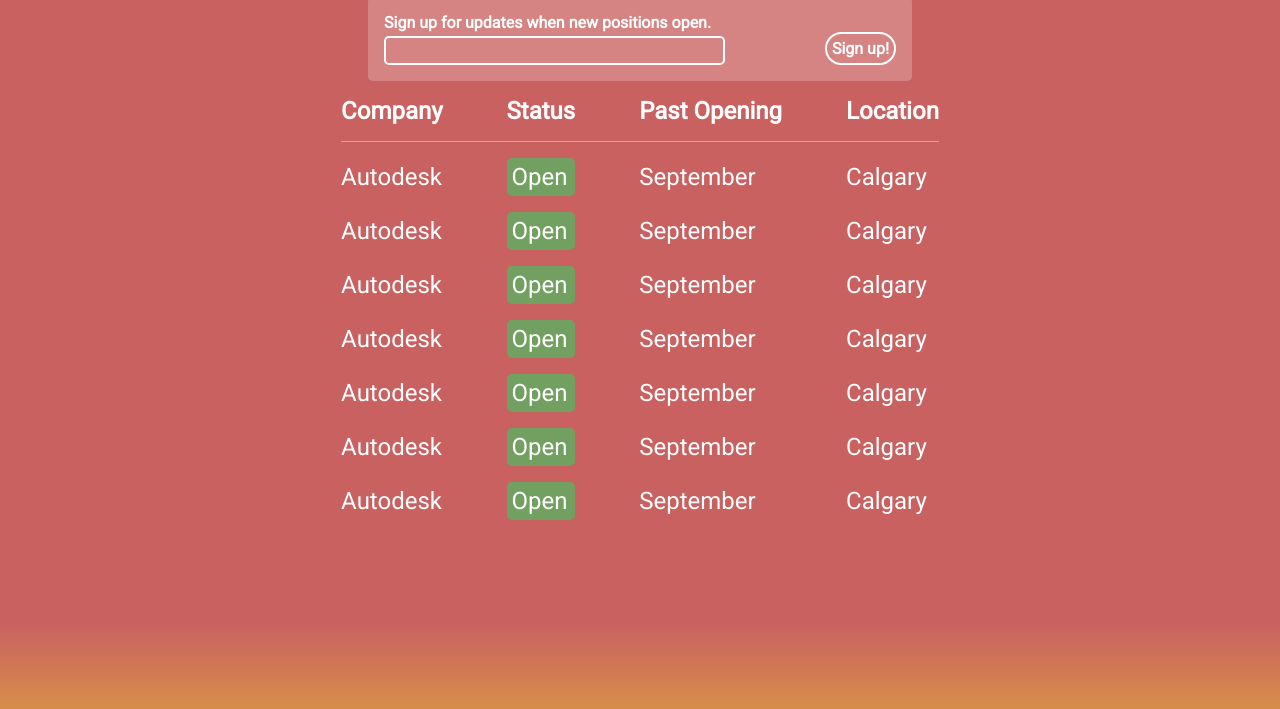
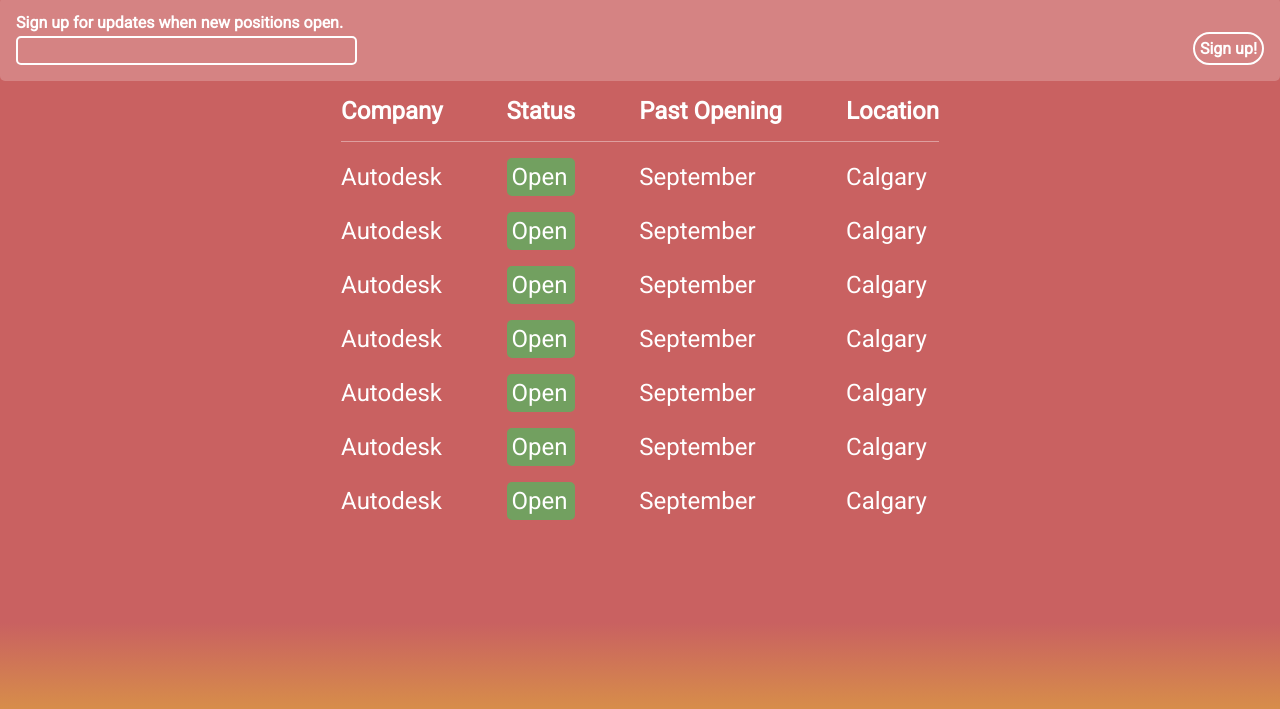
Before and after one commit to jackpeplinski/canadian-software-intern, a Gatsby site: page / in a window 1280 px wide. Shown: the part 91-800 px from the top of the page. Built offline with nearby package versions, Linux system fonts and the light colour scheme; Gatsby itself is replaced by a stand-in of ours.

Commit message:
Fix signup component

```diff
--- a/src/components/signUp.js
+++ b/src/components/signUp.js
@@ -25,27 +25,5 @@
     flex-wrap: wrap;
     margin: auto;
     padding: 2vh;
-
-    @media (max-width: 2560px) {
-      width: 30%;
-    }
-
-    @media (max-width: 1440px) {
-      width: 40%;
-    }
-
-    @media (max-width: 1024px) {
-      width: 50%;
-    }
-
-    @media (max-width: 768px) {
-      width: 60%;
-    }
-
-    @media (max-width: 425px) {
-      &:last-child {
-        margin-top: 1vh;
-      }
-    }
   }
 `;
```
